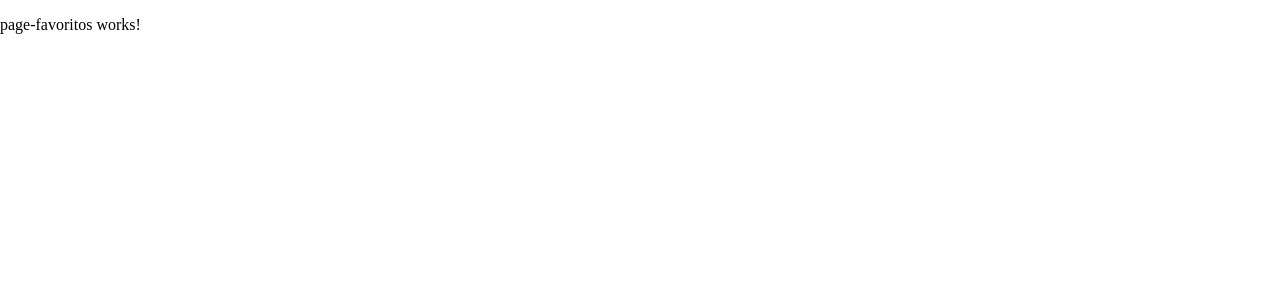
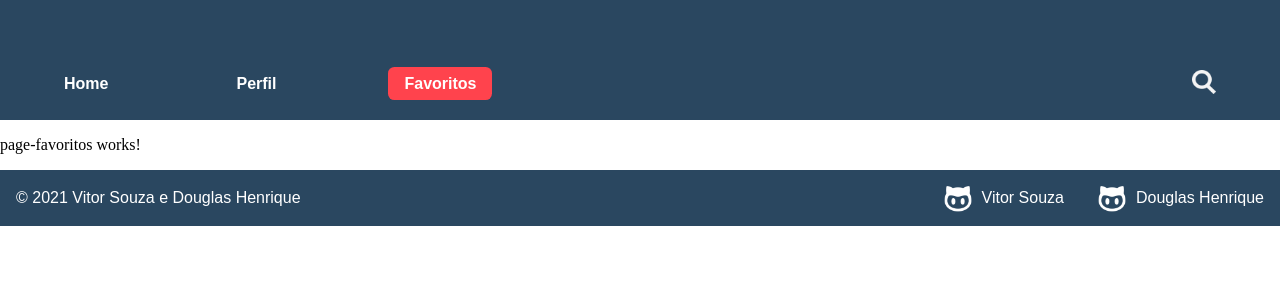
Before and after one commit to VD-Team/anime-list, an Angular app: page /favoritos in a window 1280 px wide. Shown: the top 300 px of the page. Built offline with nearby package versions, Linux system fonts and the light colour scheme.

Commit message:
feat: header ajustado para mostrar o botão de pesquisa e o estilo de seleção de botão

```diff
--- a/src/app/components/general/header/header.component.ts
+++ b/src/app/components/general/header/header.component.ts
@@ -1,9 +1,10 @@
-import { Component, OnInit } from '@angular/core';
+import { Component, Input, OnInit } from '@angular/core';
 
 enum Button {
-  Home = 'Home',
-  Perfil = 'Perfil',
-  Favoritos = 'Favoritos'
+  Home = 'home',
+  Perfil = 'perfil',
+  Favoritos = 'favoritos',
+  None = 'null'
 }
 
 @Component({
@@ -15,34 +16,31 @@ export class HeaderComponent implements OnInit {
   private buttonSelected = 'background-color: #FF434D;'
   private buttonUnselected = 'background-color: unset;'
 
-  bhomeStyle = this.buttonSelected
+  bhomeStyle = this.buttonUnselected
   bperfilStyle = this.buttonUnselected
   bfavoritosStyle = this.buttonUnselected
   bsearchStyle = ''
   searchIconPath = 'assets/search-icon.png'
+  @Input()
+  button: string = Button.None.toString()
+  @Input()
+  hasSearch: boolean = false
 
   constructor() { }
 
   ngOnInit(): void {
-  }
-
-  buttonClicked(button: string): void {
-    this.bhomeStyle = this.buttonUnselected
-    this.bperfilStyle = this.buttonUnselected
-    this.bfavoritosStyle = this.buttonUnselected
-
-    switch (button) {
-      case Button.Home:
+    switch (this.button) {
+      case Button.Home.toString():
         this.bhomeStyle = this.buttonSelected
-        this.bsearchStyle = ''
         break;
-      case Button.Perfil:
+      case Button.Perfil.toString():
         this.bperfilStyle = this.buttonSelected
-        this.bsearchStyle = 'display: none;'
         break;
-      case Button.Favoritos:
+      case Button.Favoritos.toString():
         this.bfavoritosStyle = this.buttonSelected
-        this.bsearchStyle = ''
+    }
+    if(!this.hasSearch) {
+      this.bsearchStyle = 'display: none;'
     }
   }
 }
--- a/src/app/components/pages/page-favoritos/page-favoritos.component.html
+++ b/src/app/components/pages/page-favoritos/page-favoritos.component.html
@@ -1 +1,3 @@
+<app-header [button]="'favoritos'" [hasSearch]="true"></app-header>
 <p>page-favoritos works!</p>
+<app-footer></app-footer>
--- a/src/app/components/pages/page-home/page-home.component.html
+++ b/src/app/components/pages/page-home/page-home.component.html
@@ -1,4 +1,4 @@
-<app-header></app-header>
+<app-header [button]="'home'" [hasSearch]="true"></app-header>
 <div class="content">
     <div class="cards">
         <app-anime-card *ngFor="let anime of animes" [title] = "anime.title" [image_url] = "anime.image_url" [animeId]="anime.id"></app-anime-card>
--- a/src/app/components/pages/page-perfil/page-perfil.component.html
+++ b/src/app/components/pages/page-perfil/page-perfil.component.html
@@ -1 +1,3 @@
+<app-header [button]="'perfil'"></app-header>
 <p>page-perfil works!</p>
+<app-footer></app-footer>
```
